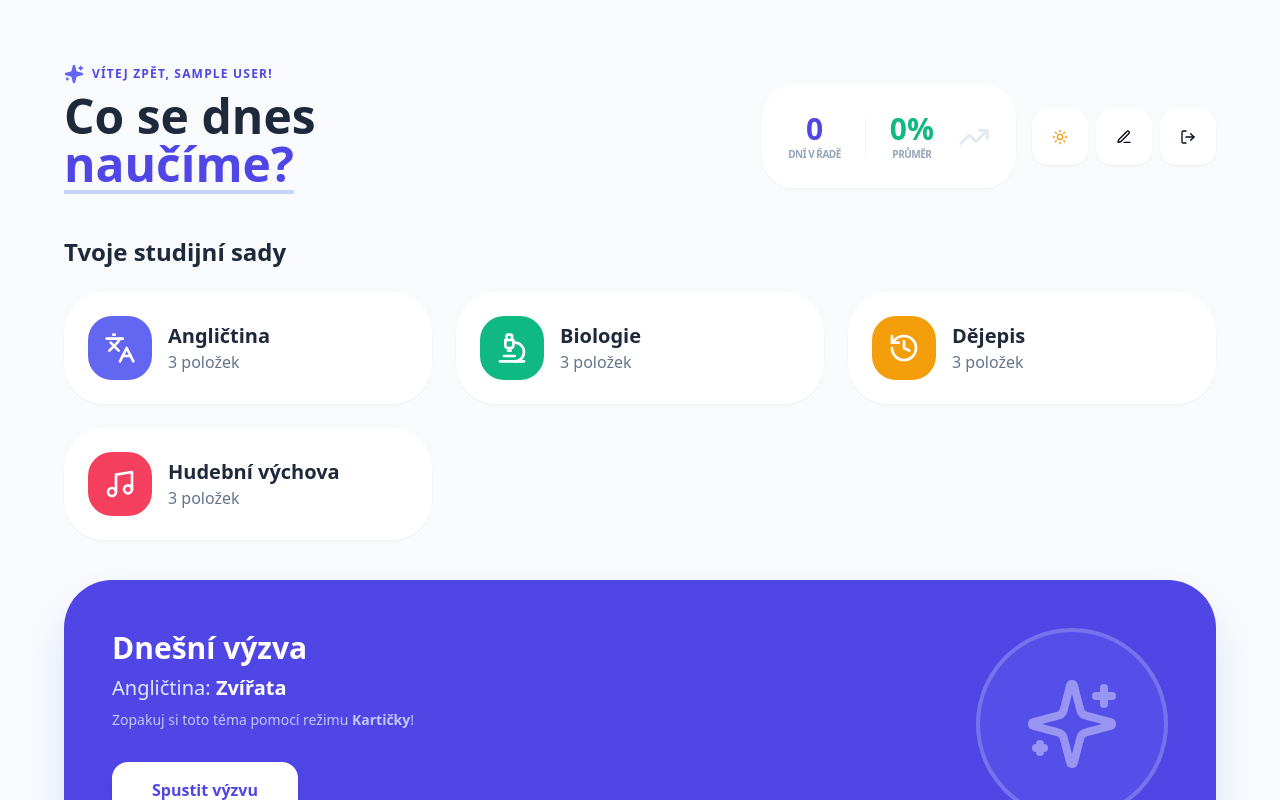
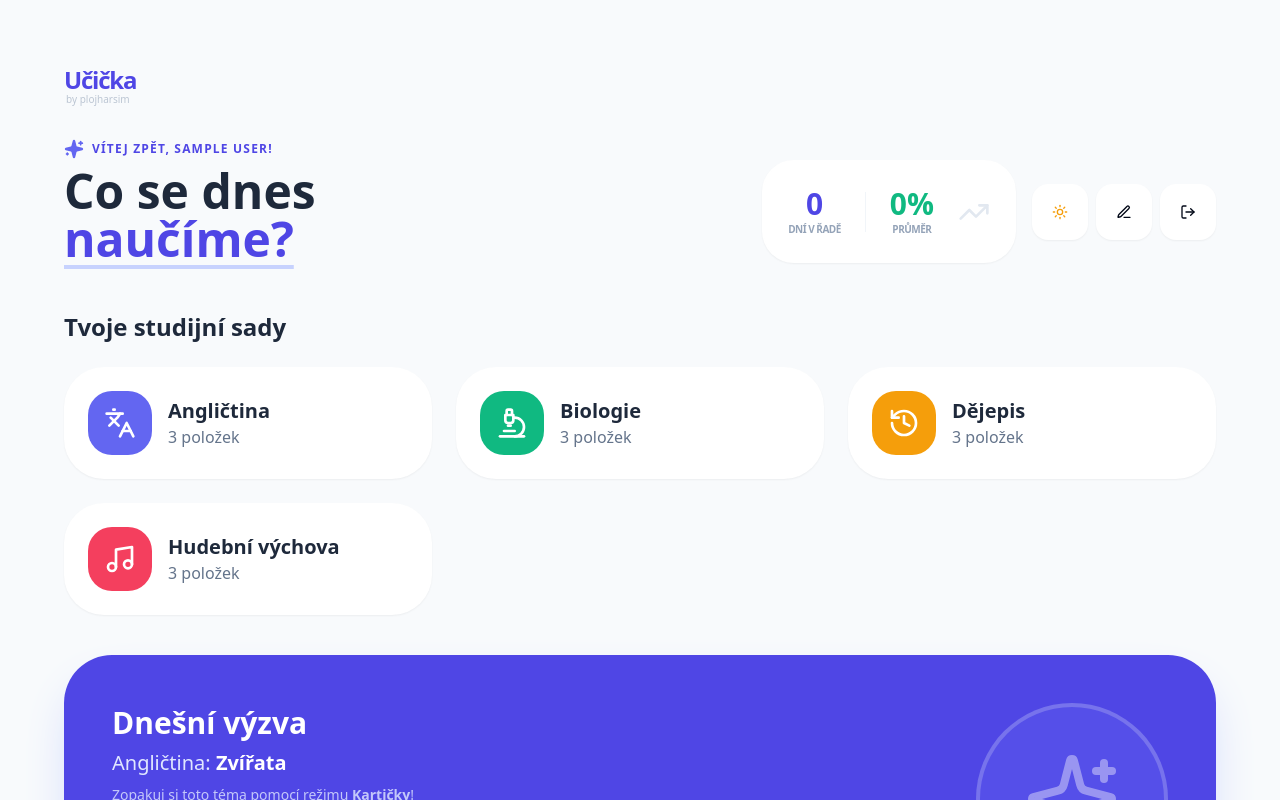
Before and after one commit to plojharsim/edu, a React (Vite) app: page / in a window 1280 px wide. Shown: the top 800 px of the page. Built offline with nearby package versions, Linux system fonts and the light colour scheme; sample sign-in values are in the browser's storage.

Commit message:
[dyad] Přejmenování aplikace na Učička a přidání autora do záhlaví - wrote 2 file(s)

```diff
--- a/index.html
+++ b/index.html
@@ -3,7 +3,7 @@
   <head>
     <meta charset="UTF-8" />
     <meta name="viewport" content="width=device-width, initial-scale=1.0" />
-    <title>dyad-generated-app</title>
+    <title>Učička</title>
   </head>
 
   <body>
--- a/src/pages/Index.tsx
+++ b/src/pages/Index.tsx
@@ -65,7 +65,6 @@ const Index = () => {
     navigate('/onboarding');
   };
 
-  // Dynamické získání ikony podle názvu
   const getIcon = (iconName: string = 'BookText') => {
     const Icon = (LucideIcons as any)[iconName] || LucideIcons.BookText;
     return Icon;
@@ -73,7 +72,15 @@ const Index = () => {
 
   return (
     <div className="min-h-screen bg-background p-6 pb-20 transition-colors duration-300">
-      <header className="max-w-6xl mx-auto pt-10 mb-12 flex flex-col md:flex-row md:items-end justify-between gap-8">
+      <header className="max-w-6xl mx-auto pt-10 mb-12">
+        <div className="flex flex-col items-center md:items-start mb-8">
+          <div className="flex flex-col items-center md:items-start group">
+            <h1 className="text-2xl font-black text-indigo-600 dark:text-indigo-400 tracking-tighter">Učička</h1>
+            <span className="text-[10px] text-slate-400 font-medium -mt-1 ml-0.5 opacity-60 group-hover:opacity-100 transition-opacity">by plojharsim</span>
+          </div>
+        </div>
+
+        <div className="flex flex-col md:flex-row md:items-end justify-between gap-8">
           <div className="text-center md:text-left">
             <div className="flex items-center justify-center md:justify-start gap-2 mb-2">
               <Sparkles className="w-5 h-5 text-indigo-500 fill-indigo-500" />
@@ -81,10 +88,10 @@ const Index = () => {
                 Vítej zpět, {user.name}! {user.grade && `(${user.grade})`}
               </span>
             </div>
-          <h1 className="text-4xl md:text-5xl font-black text-slate-800 dark:text-slate-100 leading-tight">
+            <h2 className="text-4xl md:text-5xl font-black text-slate-800 dark:text-slate-100 leading-tight">
               Co se dnes <br />
               <span className="text-indigo-600 dark:text-indigo-400 underline decoration-indigo-200 dark:decoration-indigo-900 underline-offset-8">naučíme?</span>
-          </h1>
+            </h2>
           </div>
 
           <div className="flex flex-col md:flex-row items-center gap-4">
@@ -123,11 +130,12 @@ const Index = () => {
               </Button>
             </div>
           </div>
+        </div>
       </header>
 
       <main className="max-w-6xl mx-auto">
         <div className="mb-10">
-          <h2 className="text-2xl font-black text-slate-800 dark:text-slate-100 mb-6 text-center md:text-left">Tvoje studijní sady</h2>
+          <h3 className="text-2xl font-black text-slate-800 dark:text-slate-100 mb-6 text-center md:text-left">Tvoje studijní sady</h3>
           <div className="grid grid-cols-1 sm:grid-cols-2 lg:grid-cols-3 gap-6 justify-items-center md:justify-items-stretch">
             {Object.values(studyData).map((cat) => (
               <div key={cat.id} className="w-full max-w-sm md:max-w-none">
```
Lines whose indentation alone changed are shown as unchanged.
